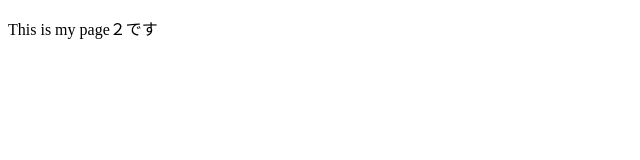
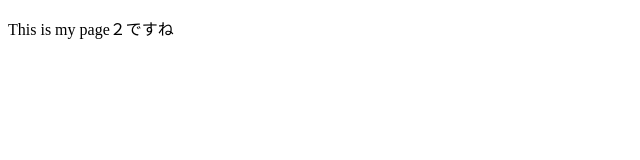
Before and after one commit to jjmyg7/sample, a plain HTML site: page index.html in a window 1280 px wide. Shown: the full height of the page, 0-640 px from the left. Drawn offline with Linux system fonts and the light colour scheme.

Commit message:
コミットしてプッシュ

```diff
--- a/index.html
+++ b/index.html
@@ -5,6 +5,6 @@
     <title>My test page</title>
   </head>
   <body>
-    <p>This is my page２です</p>
+    <p>This is my page２ですね</p>
   </body>
 </html>
```
